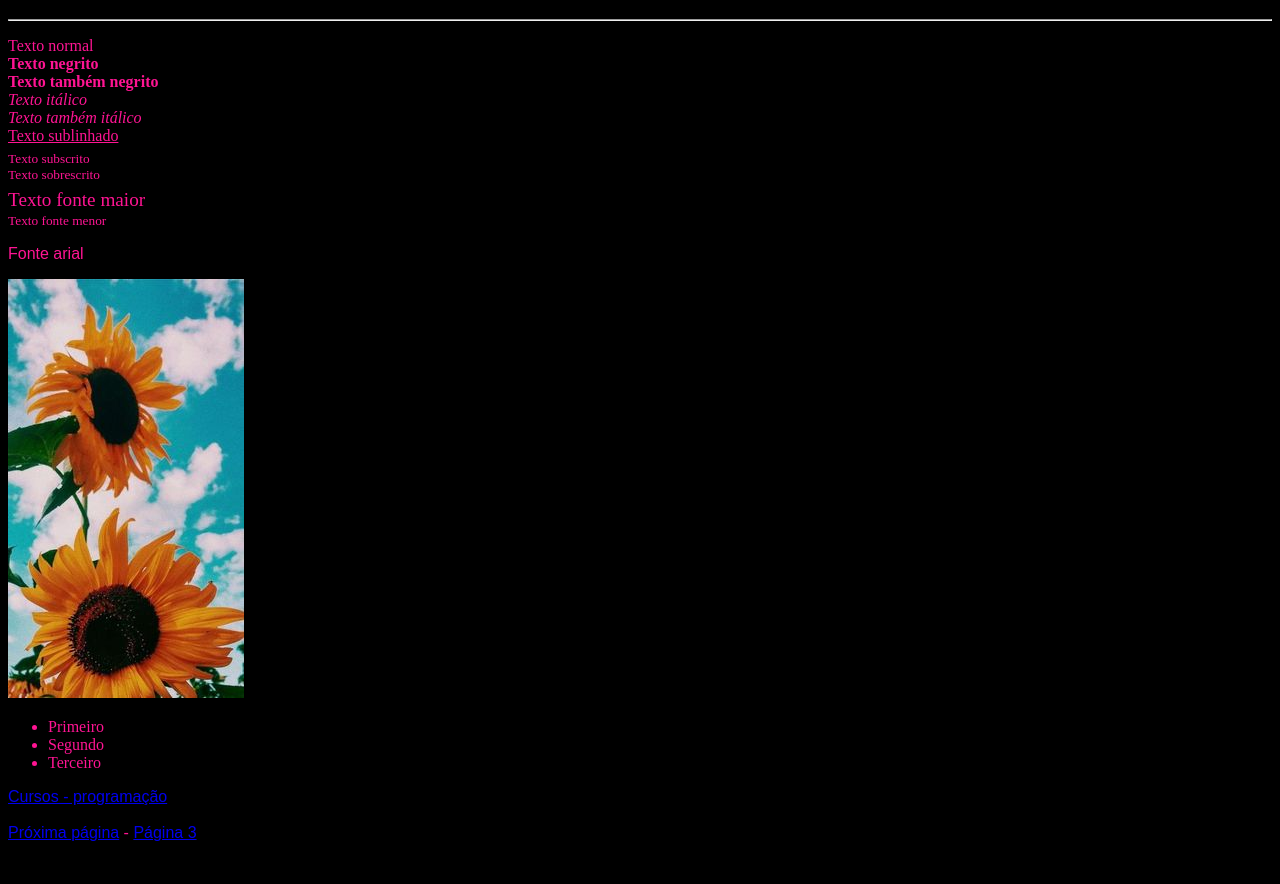
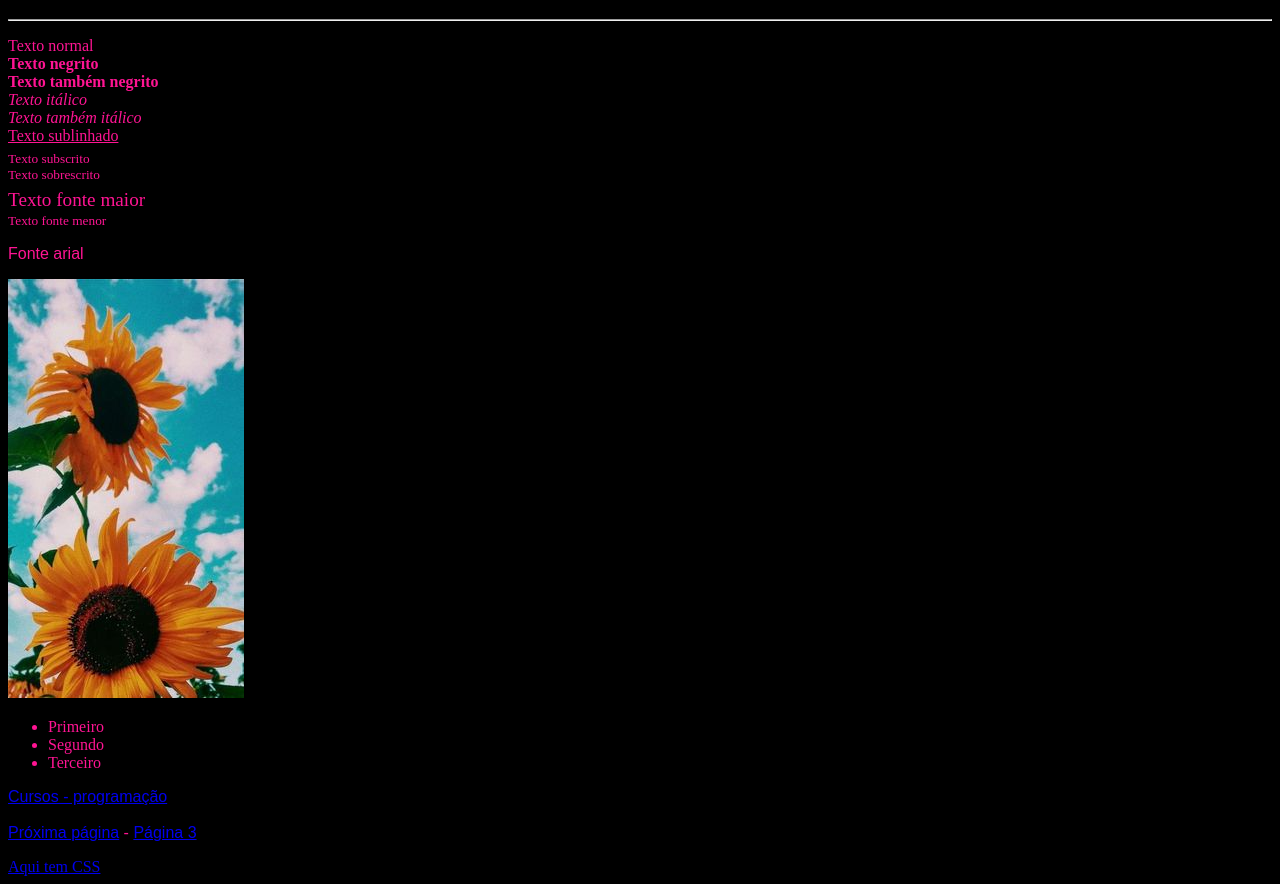
Before and after one commit to gabrielaguaru/old, a plain HTML site: page index.html in a window 1280 px wide. Shown: the part 61-945 px from the top of the page. Before the commit the page ends 919 px from the top, so only its background shows below. Drawn offline with Linux system fonts and the light colour scheme.

Commit message:
faltou uma coisinha

```diff
--- a/index.html
+++ b/index.html
@@ -38,7 +38,7 @@
 
 <a href="pagina2.html">Próxima página</a> - <a href="pagina3.html">Página 3</a></p>
 
-
+<a href="_inicioCSS.html"> Aqui tem CSS </a>
 
 
 </body>
```
